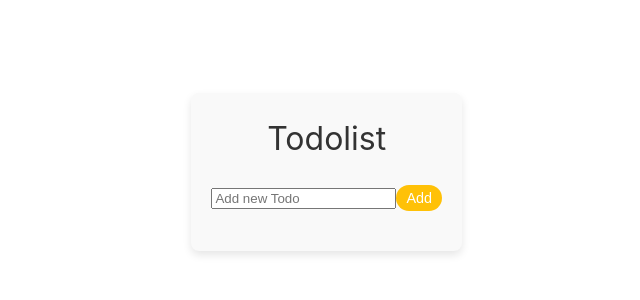
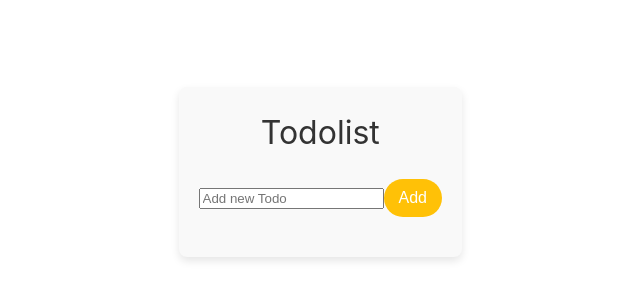
Before and after one commit to miyakiyu/Todolist, a Vue app: page / in a window 1280 px wide. Shown: the part 228-528 px from the top of the page, without its empty margins (178-818 px from the left). Built offline with nearby package versions, Linux system fonts and the light colour scheme.

Commit message:
Add lable

```diff
--- a/src/assets/style.css
+++ b/src/assets/style.css
@@ -95,7 +95,7 @@ input[type="text"][v-if]:focus {
 }
 
 /* Button Styling (Edit and Delete) */
-button {
+button:second-of-type {
   padding: 5px 10px;
   font-size: 0.9rem;
   color: #fff;
@@ -106,7 +106,7 @@ button {
   transition: background-color 0.3s ease;
 }
 
-button:hover {
+button:second-of-type:hover {
   background-color: #d9534f;
   transform: scale(1.05);
 }
```
